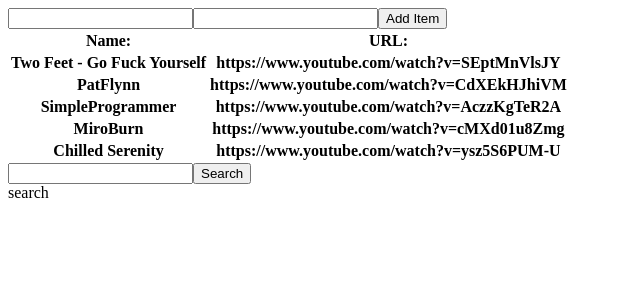
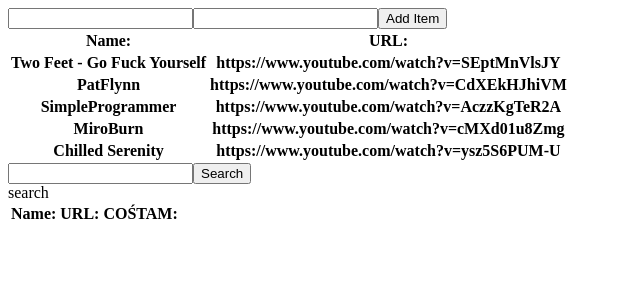
Before and after one commit to kopcinskia/YTPlayer, a React (Create React App) app: page / in a window 1280 px wide. Shown: the top 300 px of the page, without its empty margins (0-640 px from the left). Built offline with nearby package versions, Linux system fonts and the light colour scheme.

Commit message:
added searching list to state.

```diff
--- a/src/components/searchListItem.js
+++ b/src/components/searchListItem.js
@@ -1,25 +1,28 @@
-// import React from 'react'
-// import PropTypes from 'prop-types'
-//
-// const SearchListItem = ({link, title, description, onClick}) => (
-//   <tr>
-//     <th>
-//       {title}
-//     </th>
-//     <th>
-//       {link}
-//     </th>
-//     <th>
-//       {description}
-//     </th>
-//   </tr>
-// );
-//
-// SearchListItem.propTypes = {
-//   link: PropTypes.string,
-//   title: PropTypes.string,
-//   description: PropTypes.string,
-//   // thumbnails: PropTypes.shape
-// };
-//
-// export default SearchListItem
+import React from 'react'
+import PropTypes from 'prop-types'
+
+const SearchListItem = ({ link, title, description, thumbnails }) => (
+  <tr>
+    <th>
+      {title}
+    </th>
+    <th>
+      {link}
+    </th>
+    <th>
+      {description}
+    </th>
+    <th>
+      {thumbnails}
+    </th>
+  </tr>
+);
+
+SearchListItem.propTypes = {
+  link: PropTypes.string,
+  title: PropTypes.string,
+  description: PropTypes.string,
+  thumbnails: PropTypes.shape
+};
+
+export default SearchListItem
--- a/src/components/searchVideos.js
+++ b/src/components/searchVideos.js
@@ -1,78 +1,37 @@
 import React from 'react'
 import PropTypes from 'prop-types'
 
-const search = require('youtube-search');
-const opts =  {
-  //TODO !!!!!!!!!!!!!!!!@@@@@@@@@@@!!!!!!!!!!!!!!!!
-  // stwórz kolejny stan listy na wzór swojej listy która będzie wyciągała potrzebnego Ci Jsona razem z Urlami obrazków
-  // Obrazki będą bardzo głębokim komponentem w drzecie Itemka w liście
-  // Itemek powinien posiadać {
-  // ---Obrazek
-  // ---Tytuł
+import SearchingInput from './searchingInput'
+import SearchingList from './searchingList'
 
-  // ---Przycisk Dodaj do listy
-  // ---Validację
-  //
-  // ---ToolTipkek
-
-  //         EWETUALNIE
-  // ---Channel Title
-  // ---Chanel Id z linkiem na kanał
-  // ---Link do Youtuba
-  // }
-  maxResults: 2,
-  key: 'AIzaSyCNSPr_DNFZasLvR_ygqeieKYwlbuh5GCw'
-};
-
-
-const SearchVideosInput = ({ getSearchedObject, searchedObject, createSearchingList, searchingList }) => {
-  let searchInput;
-
+const SearchVideos = ({ getSearchedObject, searchedObject, createSearchingList, searchingList }) => {
   return (
     <div>
-      {console.log(searchingList, 'Ale Jazda')}
-      <form onSubmit={e => {
-        e.preventDefault();
-        if (searchInput.value.trim())  {
-          //Refaktor Nie potrzebujesz tylu rzeczy przechowywać w stanie
-          //Zastanów się nad dobrym podziałem
-          getSearchedObject(searchInput.value);
-          search(searchedObject.search, opts, function (err, results) {
-            if (err) return console.error(err, 'Search list ERR!!');
+      <SearchingInput
+        getSearchedObject={getSearchedObject}
+        searchedObject={searchedObject}
+        createSearchingList={createSearchingList}
 
-            createSearchingList(results);
-          })
-        } else {
-
-          //TODO ulepsz walidację
-
-          alert('Wpisz poprawne dane w formularzu SEARCH!!!!')
-        }
-      }}>
-        <input ref={node => searchInput = node} />
-        <button type="submit">
-          Search
-        </button>
-      </form>
-      <div>
-        {searchedObject.search}
-      </div>
+      />
+      <SearchingList
+        searchingList={searchingList}
+      />
     </div>
   )
 };
 
-SearchVideosInput.propTypes = {
+SearchVideos.propTypes = {
   searchedObject: PropTypes.shape({
     search: PropTypes.string,
   }),
-  searchingList: PropTypes.shape({
+  searchingList: PropTypes.arrayOf(PropTypes.shape({
     id: PropTypes.string,
     link: PropTypes.string,
     title: PropTypes.string,
     description: PropTypes.string,
-  }),
+  })),
   getSearchedObject: PropTypes.func,
   createSearchingList: PropTypes.func,
 };
 
-export default SearchVideosInput;
+export default SearchVideos;
--- /dev/null
+++ b/src/components/searchingInput.js
@@ -0,0 +1,78 @@
+import React from 'react'
+import PropTypes from 'prop-types'
+
+const search = require('youtube-search');
+const opts =  {
+  //TODO !!!!!!!!!!!!!!!!@@@@@@@@@@@!!!!!!!!!!!!!!!!
+  // REFACTORING!!!!!!! WARZNE!!!!
+
+  // Obrazki będą bardzo głębokim komponentem w drzecie Itemka w liście
+  // Itemek powinien posiadać {
+  // ---Obrazek
+  // ---Tytuł
+
+  // ---Przycisk Dodaj do listy
+  // ---Validację
+  //
+  // ---ToolTipkek
+
+  //         EWETUALNIE
+  // ---Channel Title
+  // ---Chanel Id z linkiem na kanał
+  // ---Link do Youtuba
+  // }
+  maxResults: 2,
+  key: 'AIzaSyCNSPr_DNFZasLvR_ygqeieKYwlbuh5GCw'
+};
+
+// Połowa z tego nie potrzebna
+const SearchVideosInput = ({ getSearchedObject, searchedObject, createSearchingList }) => {
+  let searchInput;
+
+  return (
+    <div>
+      <form onSubmit={e => {
+        e.preventDefault();
+        if (searchInput.value.trim())  {
+          //Refaktor Nie potrzebujesz tylu rzeczy przechowywać w stanie
+          //Zastanów się nad dobrym podziałem
+          getSearchedObject(searchInput.value);
+          search(searchedObject.search, opts, function (err, results) {
+            if (err) return console.error(err, 'Search list ERR!!');
+
+            createSearchingList(results);
+          })
+        } else {
+
+          //TODO ulepsz walidację
+
+          alert('Wpisz poprawne dane w formularzu SEARCH!!!!')
+        }
+      }}>
+        <input ref={node => searchInput = node} />
+        <button type="submit">
+          Search
+        </button>
+      </form>
+      <div>
+        {searchedObject.search}
+      </div>
+    </div>
+  )
+};
+
+SearchVideosInput.propTypes = {
+  searchedObject: PropTypes.shape({
+    search: PropTypes.string,
+  }),
+  searchingList: PropTypes.arrayOf(PropTypes.shape({
+    id: PropTypes.string,
+    link: PropTypes.string,
+    title: PropTypes.string,
+    description: PropTypes.string,
+  })),
+  getSearchedObject: PropTypes.func,
+  createSearchingList: PropTypes.func,
+};
+
+export default SearchVideosInput;
--- /dev/null
+++ b/src/components/searchingList.js
@@ -0,0 +1,43 @@
+import React from 'react'
+import PropTypes from 'prop-types'
+
+import SearchListItem from './searchListItem'
+
+const SearchingList = ({ searchingList }) => {
+  return (
+    <div>
+      <table>
+        <thead>
+        <tr>
+          <th>
+            Name:
+          </th>
+          <th>
+            URL:
+          </th>
+          <th>
+            COŚTAM:
+          </th>
+        </tr>
+        </thead>
+        <tbody>
+        {searchingList.map(searchingListItem =>
+          <SearchListItem
+            key={searchingListItem.id}
+            {...searchingListItem}
+          />
+        )}
+        </tbody>
+      </table>
+    </div>
+  )
+
+};
+
+SearchingList.propTypes = {
+  searchingList: PropTypes.arrayOf(PropTypes.shape({
+    id: PropTypes.string,
+  })),
+};
+
+export default SearchingList;
--- a/src/reducers/searchingList.js
+++ b/src/reducers/searchingList.js
@@ -1,4 +1,4 @@
-const searchingList = (state = {}, action) => {
+const searchingList = (state = [], action) => {
   switch (action.type) {
     case 'CREATING_SEARCHING_LIST':
 
```
